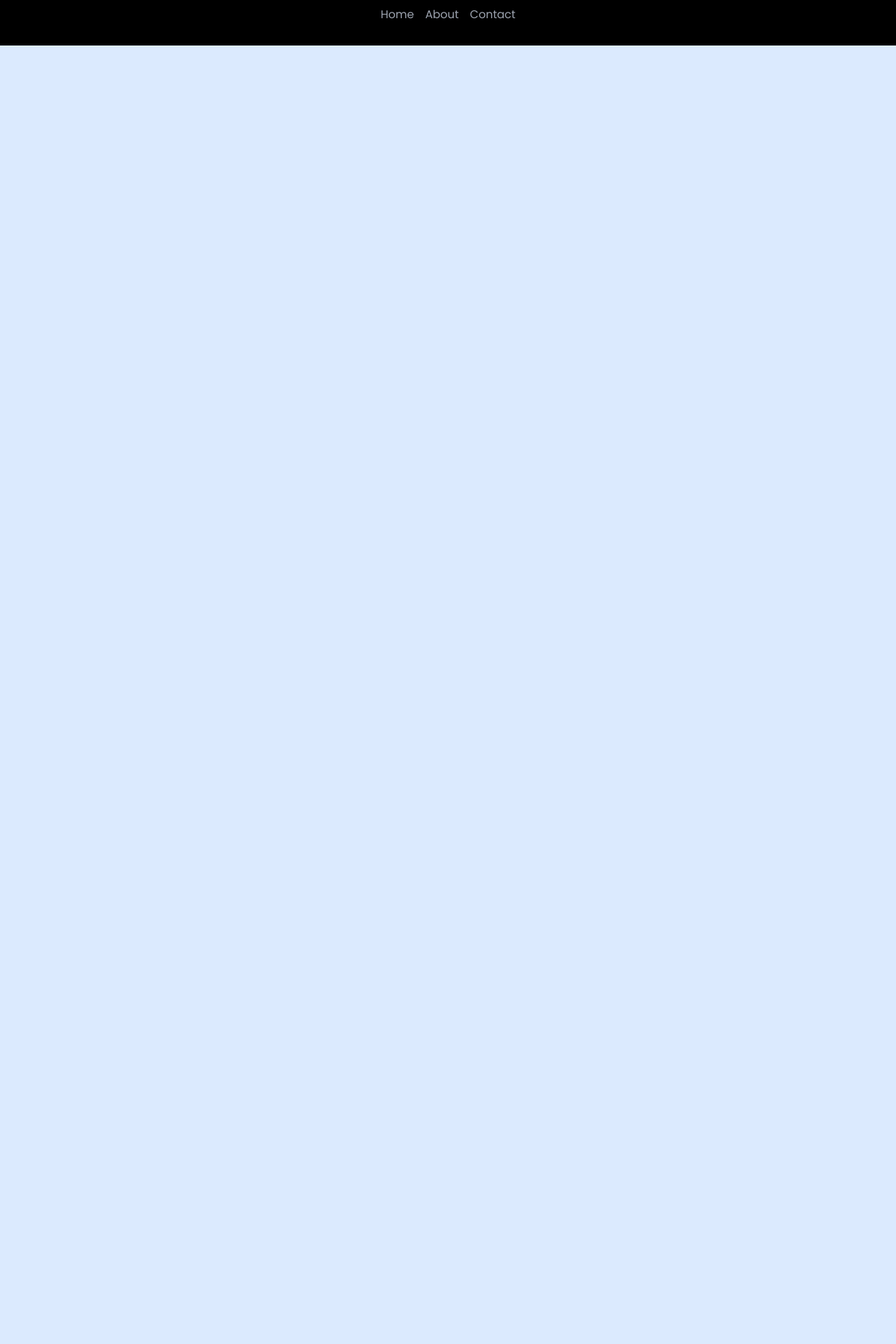
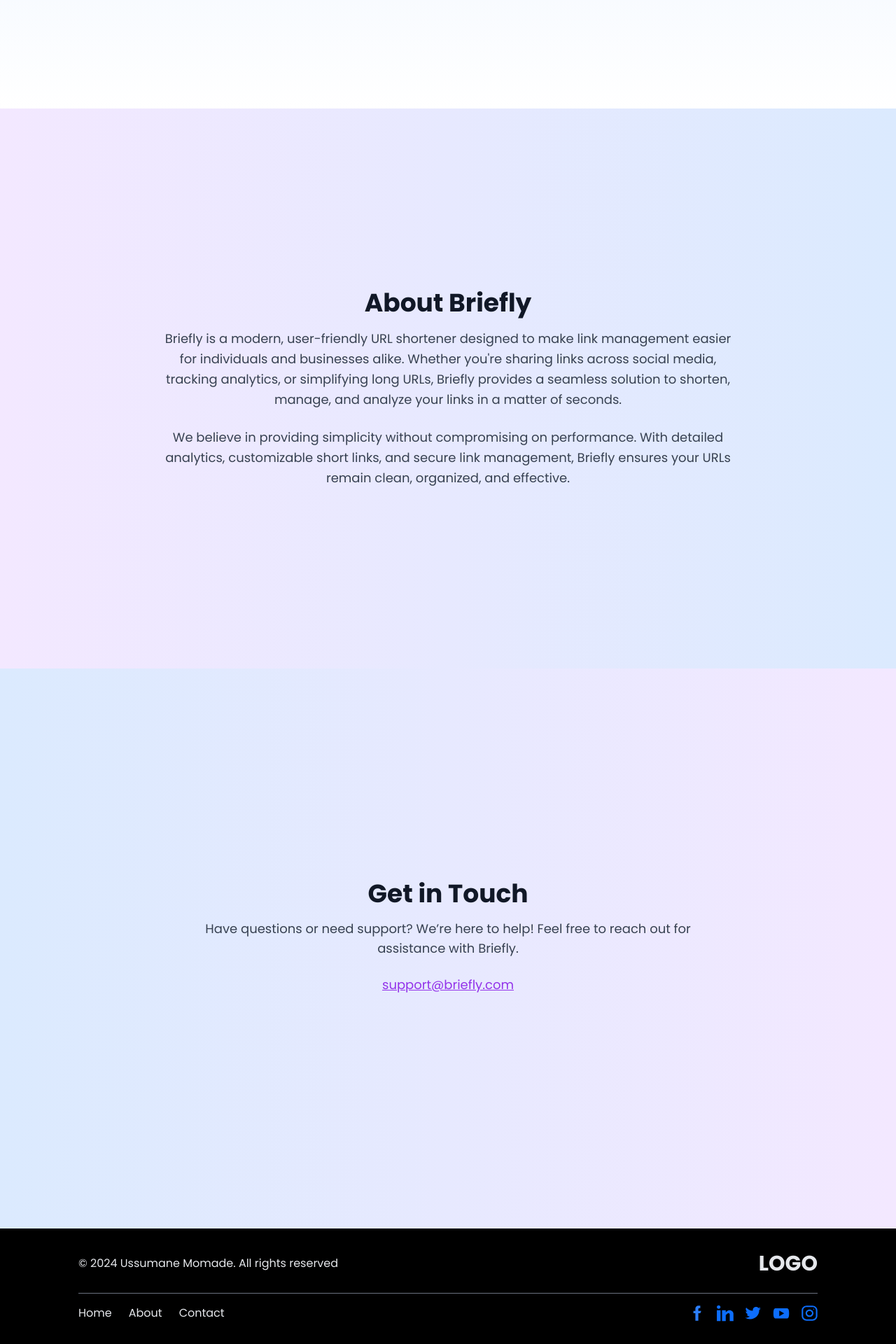
Before and after one commit to Uss-Momas/briefly, a React (Vite) app in the folder web/: page / in a window 1280 px wide. Shown: the part 735-2655 px from the top of the page at 70% size. Before the commit the page ends 800 px from the top, so only its background shows below. Built offline with nearby package versions, Linux system fonts and the light colour scheme.

Commit message:
Modify the Landing page

```diff
--- a/web/src/components/Footer/Footer.jsx
+++ b/web/src/components/Footer/Footer.jsx
@@ -3,35 +3,48 @@ import linkedIn from '../../assets/social-media/linkedIn.svg';
 import insta from '../../assets/social-media/insta.svg';
 import x from '../../assets/social-media/x.svg';
 import yt from '../../assets/social-media/yt.svg';
+import { Link, useLocation, useNavigate } from 'react-router-dom';
 
-export default function Footer() {
+export default function Footer({ scrollToSection }) {
+    const navigate = useNavigate();
+    const { pathname } = useLocation();
+
+    // Function to handle navigation and scrolling
+    function handleNavigateAndScroll(sectionId) {
+        if (pathname !== "/") {
+            navigate("/", { state: { scrollTo: sectionId } });
+        } else {
+            scrollToSection(sectionId);
+        }
+    };
+
     return (
-        <footer className='h-32 bg-black text-zinc-200 px-28 flex flex-col justify-center'>
-            <div className='flex items-center justify-between mb-5'>
-                <p>© 2024 Ussumane Momade. All rights reserved</p>
-                <h1 className='font-bold text-3xl'>LOGO</h1>
+        <footer className='bg-black text-gray-200 py-8 px-6 md:px-28'>
+            <div className='flex flex-col md:flex-row items-center justify-between mb-6'>
+                <p className='text-center md:text-left'>© 2024 Ussumane Momade. All rights reserved</p>
+                <h1 className='text-2xl md:text-3xl font-bold text-center md:text-left mt-4 md:mt-0'>LOGO</h1>
             </div>
-            <div className='flex items-center justify-between border-t border-zinc-500 pt-3 mb-2'>
-                <nav className='flex items-center gap-16'>
-                    <a href="">Home</a>
-                    <a href="">About</a>
-                    <a href="">Contact</a>
+            <div className='flex flex-col md:flex-row items-center justify-between border-t border-gray-500 pt-4'>
+                <nav className='flex flex-col md:flex-row items-center gap-6 mb-4 md:mb-0'>
+                    <button onClick={() => handleNavigateAndScroll("home")} className='hover:text-gray-400 transition-colors'>Home</button>
+                    <button onClick={() => handleNavigateAndScroll("about")} className='hover:text-gray-400 transition-colors'>About</button>
+                    <button onClick={() => handleNavigateAndScroll("contact")} className='hover:text-gray-400 transition-colors'>Contact</button>
                 </nav>
-                <nav className='flex items-center gap-2'>
-                    <a href="">
-                        <img src={fb} alt="facebook" />
+                <nav className='flex gap-4'>
+                    <a href="#" aria-label="Facebook">
+                        <img src={fb} alt="Facebook" className='w-6 h-6 hover:opacity-80 transition-opacity' />
                     </a>
-                    <a href="">
-                        <img src={linkedIn} alt="linkedIn" />
+                    <a href="#" aria-label="LinkedIn">
+                        <img src={linkedIn} alt="LinkedIn" className='w-6 h-6 hover:opacity-80 transition-opacity' />
                     </a>
-                    <a href="">
-                        <img src={x} alt="twitter/x" />
+                    <a href="#" aria-label="Twitter/X">
+                        <img src={x} alt="Twitter/X" className='w-6 h-6 hover:opacity-80 transition-opacity' />
                     </a>
-                    <a href="">
-                        <img src={yt} alt="youtube" />
+                    <a href="#" aria-label="YouTube">
+                        <img src={yt} alt="YouTube" className='w-6 h-6 hover:opacity-80 transition-opacity' />
                     </a>
-                    <a href="">
-                        <img src={insta} alt="instagram" />
+                    <a href="#" aria-label="Instagram">
+                        <img src={insta} alt="Instagram" className='w-6 h-6 hover:opacity-80 transition-opacity' />
                     </a>
                 </nav>
             </div>
--- a/web/src/components/Header/Header.jsx
+++ b/web/src/components/Header/Header.jsx
@@ -1,35 +1,67 @@
-import { Link, useNavigate } from "react-router-dom";
+import { Link, useLocation, useNavigate } from "react-router-dom";
 import Button from "../Button/Button";
 import useAuth from "@/hooks/useAuth";
 import { LogOut, User } from "lucide-react";
 
-export default function Header() {
+export default function Header({ scrollToSection }) {
     const navigate = useNavigate();
+    const { pathname } = useLocation();
     const { isLoggedIn, auth, loading, logout } = useAuth();
 
     if (loading) {
         return (<div>Loading...</div>);
     }
+
+    // Function to handle navigation and scrolling
+    function handleNavigateAndScroll(sectionId) {
+        if (pathname !== "/") {
+            navigate("/", { state: { scrollTo: sectionId } });
+        } else {
+            scrollToSection(sectionId);
+        }
+    };
+
     const user = auth.user;
 
     return (
         <nav className="flex justify-between items-center p-6 bg-white shadow-md">
-            <div className="flex text-purple-600 gap-x-5 items-center">
+            <ul className="flex text-purple-600 gap-x-5 items-center">
+                <li>
                     <Link to={'/'}>
                         <strong className="text-xl font-bold">LOGO</strong>
                     </Link>
+                </li>
+                <li>
+                    <button onClick={() => handleNavigateAndScroll("home")} className="text-gray-600 hover:text-blue-600">
+                        Home
+                    </button>
+                </li>
+                <li>
+                    <button onClick={() => handleNavigateAndScroll("about")} className="text-gray-600 hover:text-blue-600">
+                        About
+                    </button>
+                </li>
+                <li>
+                    <button onClick={() => handleNavigateAndScroll("contact")} className="text-gray-600 hover:text-blue-600">
+                        Contact
+                    </button>
+                </li>
                 {
                     !isLoggedIn ? (
+                        <li>
                             <Link to={'/shortlink-anonimous'}>
                                 <span>Link Shortener</span>
                             </Link>
+                        </li>
                     ) : (
+                        <li>
                             <Link to={'/shorturl'}>
                                 <span>Link Shortener</span>
                             </Link>
+                        </li>
                     )
                 }
-            </div>
+            </ul>
             <div className="space-x-6">
                 {
                     !isLoggedIn ? (<>
--- a/web/src/components/Pagination/Pagination.jsx
+++ b/web/src/components/Pagination/Pagination.jsx
@@ -1,3 +1,5 @@
+import { ChevronLeft, ChevronRight } from "lucide-react";
+
 export default function Pagination({ currentPage, totalPages, onPageChange, className }) {
     const handlePageChange = (page) => {
         if (page >= 1 && page <= totalPages) {
@@ -51,7 +53,7 @@ export default function Pagination({ currentPage, totalPages, onPageChange, clas
                     disabled={currentPage === 1}
                     className="px-4 py-2 bg-blue-600 text-white rounded-lg hover:bg-blue-700 focus:bg-blue-800 transition-colors disabled:opacity-50 disabled:cursor-not-allowed"
                 >
-                    Previous
+                    <ChevronLeft />
                 </button>
 
                 {/* Generate page buttons */}
@@ -77,7 +79,7 @@ export default function Pagination({ currentPage, totalPages, onPageChange, clas
                     disabled={currentPage === totalPages}
                     className="px-4 py-2 bg-blue-600 text-white rounded-lg hover:bg-blue-700 focus:bg-blue-800 transition-colors disabled:opacity-50 disabled:cursor-not-allowed"
                 >
-                    Next
+                    <ChevronRight />
                 </button>
             </div>
         ) : null
--- a/web/src/pages/LaunchingPage/LaunchingPage.jsx
+++ b/web/src/pages/LaunchingPage/LaunchingPage.jsx
@@ -1,37 +1,82 @@
 import Button from "@/components/Button/Button";
+import Footer from "@/components/Footer/Footer";
 import Header from "@/components/Header/Header";
+import fb from '../../assets/social-media/fb.svg';
+import linkedIn from '../../assets/social-media/linkedIn.svg';
+import insta from '../../assets/social-media/insta.svg';
+import yt from '../../assets/social-media/yt.svg';
+import { useEffect } from "react";
+import { useLocation, useNavigate } from "react-router-dom";
 
-function LaunchingPage() {
+export default function LaunchingPage() {
+  const navigate = useNavigate();
+  const { state } = useLocation();
+  // Scroll handler function
+  const scrollToSection = (sectionId) => {
+    const section = document.getElementById(sectionId);
+    if (section) section.scrollIntoView({ behavior: "smooth" });
+  };
+
+  useEffect(() => {
+    if (state?.scrollTo) {
+      scrollToSection(state.scrollTo);
+    }
+  }, [state]);
+
   return (
     <div className="flex flex-col min-h-screen">
       {/* Navbar */}
-      <Header />
+      <Header scrollToSection={scrollToSection} />
 
       {/* Main section */}
-      <main className="flex-grow flex items-center justify-center bg-gradient-to-b from-blue-100 to-white">
+      <main>
+        <section id="home" className="flex flex-col justify-center items-center min-h-screen bg-gradient-to-b from-blue-100 to-white">
           <div className="text-center">
             <h1 className="text-4xl md:text-6xl font-bold text-gray-900 mb-6">The easiest way to <br /> shorten your links</h1>
             <p className="text-gray-600 mb-8">Lorem ipsum dolor sit amet, consectetur adipiscing elit, sed do eiusmod tempor incididunt ut labore et dolore magna aliqua.</p>
             <div className="flex justify-center space-x-4">
-            <button className="bg-purple-600 text-white px-6 py-3 rounded-full">Get Started</button>
+              <button onClick={() => { navigate('/shortlink-anonimous') }}
+                className="bg-purple-600 text-white px-6 py-3 rounded-full hover:bg-purple-700 hover:scale-105 transition-transform duration-300">
+                Get Started
+              </button>
               <button className="text-purple-600 px-6 py-3 border-2 border-purple-600 rounded-full">Watch Tutorial Video</button>
             </div>
           </div>
+        </section>
+        {/* ABOUT SECTION */}
+        <section id="about" className="min-h-screen flex items-center justify-center bg-gradient-to-r from-purple-100 to-blue-100">
+          <div className="text-center max-w-4xl mx-auto p-8">
+            <h2 className="text-4xl font-bold text-gray-900 mb-4">About Briefly</h2>
+            <p className="text-lg text-gray-700 leading-relaxed mb-6">
+              Briefly is a modern, user-friendly URL shortener designed to make link management easier for individuals and businesses alike.
+              Whether you're sharing links across social media, tracking analytics, or simplifying long URLs, Briefly provides a seamless solution to shorten, manage, and analyze your links in a matter of seconds.
+            </p>
+            <p className="text-lg text-gray-700 leading-relaxed">
+              We believe in providing simplicity without compromising on performance. With detailed analytics, customizable short links, and secure link management, Briefly ensures your URLs remain clean, organized, and effective.
+            </p>
+          </div>
+        </section>
+
+
+        {/* Contact Section */}
+        <section id="contact" className="min-h-screen flex items-center justify-center bg-gradient-to-r from-blue-100 to-purple-100">
+          <div className="text-center max-w-3xl mx-auto p-8">
+            <h2 className="text-4xl font-bold text-gray-900 mb-4">Get in Touch</h2>
+            <p className="text-lg text-gray-700 mb-6">
+              Have questions or need support? We’re here to help! Feel free to reach out for assistance with Briefly.
+            </p>
+            <div className="flex justify-center items-center space-x-8 mb-8">
+              <a href="mailto:support@briefly.com" className="text-lg text-purple-600 underline hover:text-purple-800">
+                support@briefly.com
+              </a>
+            </div>
+          </div>
+        </section>
+
       </main>
 
       {/* Footer */}
-      <footer className="bg-black text-white py-8">
-        <div className="text-center mb-4">
-          © 2024 Chatton Nunes. All rights reserved
-        </div>
-        <div className="flex justify-center space-x-4">
-          <a href="#" className="text-gray-400 hover:text-white">Home</a>
-          <a href="#" className="text-gray-400 hover:text-white">About</a>
-          <a href="#" className="text-gray-400 hover:text-white">Contact</a>
-        </div>
-      </footer>
+      <Footer scrollToSection={scrollToSection} />
     </div>
   );
 }
-
-export default LaunchingPage;
--- a/web/src/pages/Login/Login.jsx
+++ b/web/src/pages/Login/Login.jsx
@@ -7,6 +7,7 @@ import Header from "../../components/Header/Header";
 import { zodResolver } from "@hookform/resolvers/zod";
 import axios from "@/api/axios";
 import useAuth from "@/hooks/useAuth";
+import { useNavigate } from "react-router-dom";
 
 const loginSchema = z.object({
     email: z.string().email({ message: "Email must contain @" }),
@@ -17,6 +18,7 @@ export default function Login(params) {
     const { register, handleSubmit, setError, clearErrors, formState: { errors, isLoading, isSubmitting } } = useForm({
         resolver: zodResolver(loginSchema),
     });
+    const navigate = useNavigate();
 
     // const { setAuth } = useContext(AuthContext);
     const { addLoginData } = useAuth();
@@ -30,7 +32,7 @@ export default function Login(params) {
             const { message, token, user } = response.data;
 
             addLoginData({ user, token });
-
+            navigate('/shorturl');
         } catch (error) {
             if (!error.response) {
                 setError('root', {
--- a/web/src/pages/ShortLink/ShortLink.jsx
+++ b/web/src/pages/ShortLink/ShortLink.jsx
@@ -16,6 +16,7 @@ const schema = z.object({
     url: z.string().url({
         message: 'Url is not valid',
     }),
+    code: z.string().min(3, { message: 'Personal Code must be at least 3 characters long' }).optional().or(z.literal('')),
 });
 
 export default function ShortLink() {
@@ -69,6 +70,7 @@ export default function ShortLink() {
                 url: '/shortlinks',
                 data: {
                     originalUrl: data.url,
+                    code: (!data.code || data.code === '')  ? undefined : data.code,
                 },
                 headers: {
                     Authorization: `Bearer ${auth.token}`,
@@ -81,9 +83,13 @@ export default function ShortLink() {
             getAllLinks(currentPage);
             // reset();
         } catch (error) {
-            setError("root", {
-                message: 'Some Error',
-            })
+            const { errors = [], message } = error.response.data;
+            const messages = errors.map((error) => `${error.message}`);
+            setError('root', {
+                message: [message, ...messages]
+            });
+
+            setTimeout(() => { clearErrors() }, 2000);
         }
     }
 
@@ -150,12 +156,32 @@ export default function ShortLink() {
                         <h1 className='font-semibold text-2xl text-gray-700'>Paste your link here to be shortened</h1>
                         <div>
                             <form className='flex flex-row items-center gap-4' onSubmit={handleSubmit(OnSubmit)}>
-                                <input {...register("url")} type="text" className='flex-grow border rounded-lg p-3 w-full border-blue-500 focus:outline-none focus:ring-2 focus:ring-blue-700 transition-all' placeholder="http://example.com" />
-                                <button disabled={isSubmitting} className='flex-shrink-0 rounded-full p-3 bg-blue-600 text-white hover:bg-blue-700 focus:bg-blue-800 transition-all'>{isSubmitting ? "Submitting..." : "Short Link"}</button>
+                                <div className="flex-grow w-full">
+                                    <input {...register("url")} type="text" className='border rounded-lg p-3 w-full border-blue-500 focus:outline-none focus:ring-1 focus:ring-blue-700 transition-all' placeholder="http://example.com" />
+                                    {
+                                        <span className="text-red-500 w-full mt-1 block h-2">{errors.url?.message}</span>
+                                    }
+                                </div>
+                                <div className="flex-grow">
+                                    <input {...register("code")} className="flex-grow border rounded-lg p-3 border-blue-500 focus:outline-none focus:ring-1 focus:ring-blue-700 transition-all" type="text" placeholder="Personal unique code" />
+                                    {
+                                        <span className="text-red-500 mt-1 block h-2">{errors.code?.message}</span>
+
+                                    }
+                                </div>
+                                <div className="flex-shrink-0">
+                                    <button disabled={isSubmitting}
+                                        className='rounded-full p-3 bg-blue-600 text-white hover:bg-blue-700 focus:bg-blue-800 transition-all'>
+                                        {isSubmitting ? "Submitting..." : "Short Link"}
+                                    </button>
+                                    <span className="mt-1 block h-2"></span>
+                                </div>
                             </form>
-                            {errors.url && (
-                                <span className="text-red-500 mt-1 block">{errors.url.message}</span>
-                            )}
+                            {
+                                errors.root && (
+                                    errors.root.message.map((message) => (<span className="text-red-600 block">{message}</span>))
+                                )
+                            }
                         </div>
                         <div className='flex flex-col gap-2 mt-4'>
                             <span className="text-gray-500">Here is your shortened link:</span>
```
Lines whose indentation alone changed are shown as unchanged.
